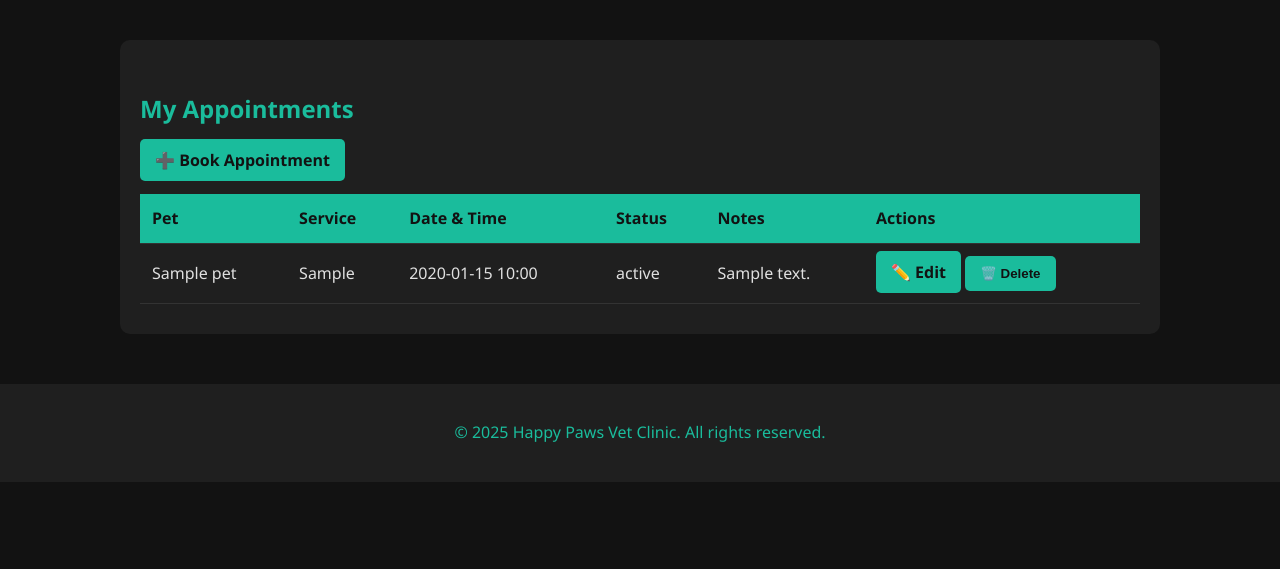
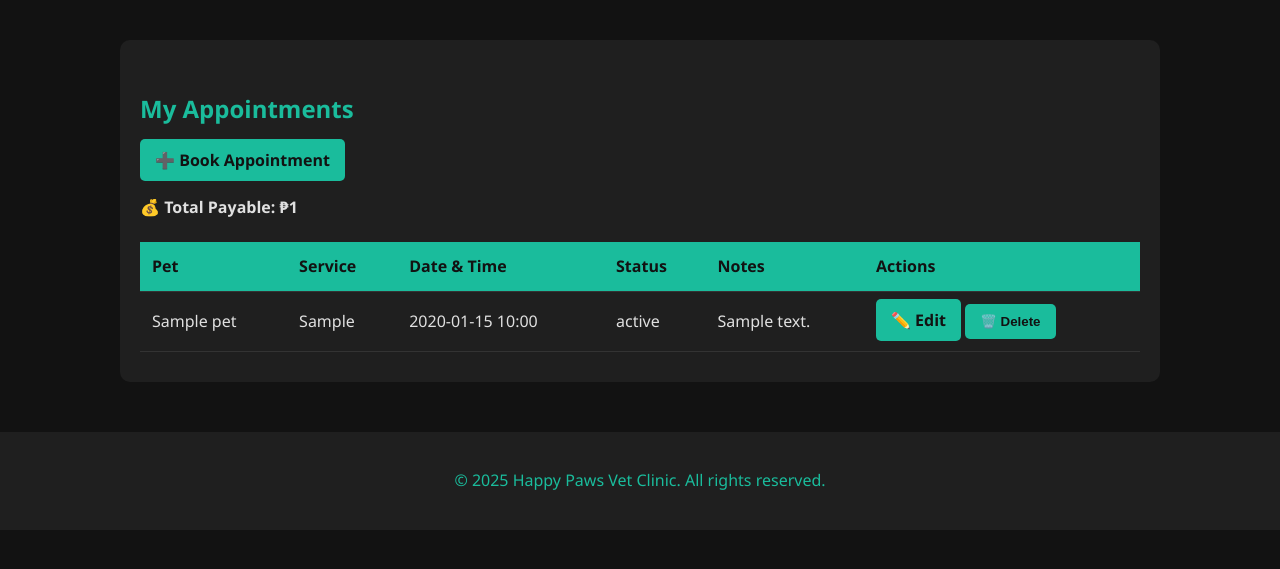
Before and after one commit to DeQuirozJanPaul200408/Happy-Paws-Vet-Clinic, a Flask app: template templates/appointments.html in a window 1280 px wide. Shown: the part 125-694 px from the top of the page. Run offline with Flask 3, Linux system fonts and the light colour scheme; tables that the repository leaves empty hold one stand-in row (values such as "Sample post"); the template is opened without the code that fills it: values that come from a table or form of the project are taken from there, most other values are stand-ins (such as "Sample title", 1, 10 or a date in 2020).

Commit message:
2nd Commit
Added total payable amount display and restructured appointment table.

```diff
--- a/templates/appointments.html
+++ b/templates/appointments.html
@@ -5,7 +5,11 @@
 <a href="{{ url_for('appointment_new') }}" class="btn btn-success mb-3">➕ Book Appointment</a>
 
 {% if appointments %}
-<table class="table table-striped table-hover">
+    <h4 class="mt-3 text-end">
+        💰 Total Payable: ₱{{ total_payable }}
+    </h4>
+
+    <table class="table table-striped table-hover mt-3">
         <thead class="table-dark">
             <tr>
                 <th>Pet</th>
@@ -36,6 +40,6 @@
         </tbody>
     </table>
 {% else %}
-<p>No appointments yet. <a href="{{ url_for('appointment_new') }}">Book one now</a>.</p>
+    <p>No appointments yet.</p>
 {% endif %}
 {% endblock %}
```
Lines whose indentation alone changed are shown as unchanged.
